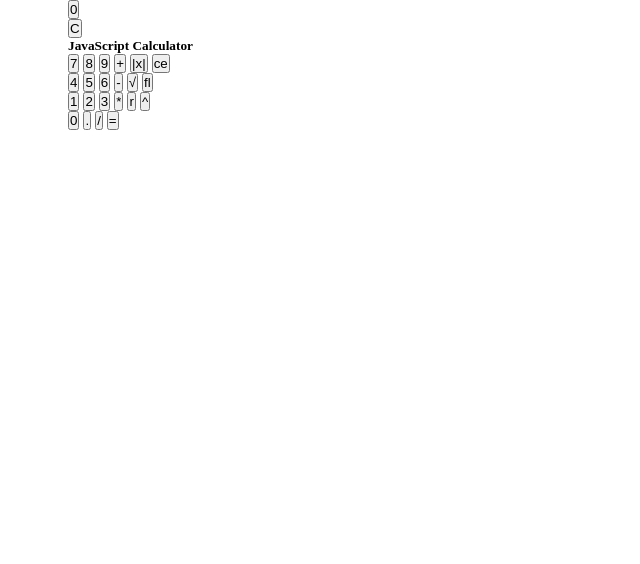
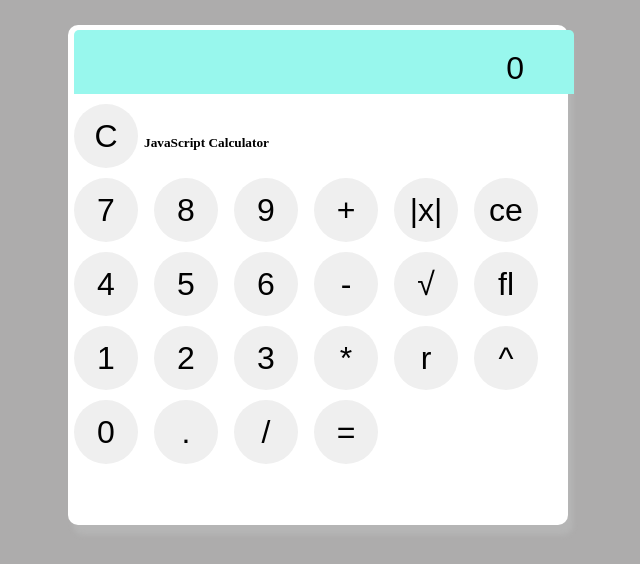
Before and after one commit to maryammoshtoofar/CW15maktab76-CalculatorApp, a plain HTML site: page index.html in a window 1280 px wide. Shown: the whole page, without its empty margins (322-962 px from the left). Drawn offline with Linux system fonts and the light colour scheme.

Commit message:
finish styling & add onclick

```diff
--- a/index.html
+++ b/index.html
@@ -1,64 +1,172 @@
 <!DOCTYPE html>
 <html lang="en">
-
   <head>
-    <meta charset="UTF-8">
-    <meta http-equiv="X-UA-Compatible" content="IE=edge">
-    <meta name="viewport" content="width=device-width, initial-scale=1.0">
+    <meta charset="UTF-8" />
+    <meta http-equiv="X-UA-Compatible" content="IE=edge" />
+    <meta name="viewport" content="width=device-width, initial-scale=1.0" />
     <title>Document</title>
-    <link href="./styles/style.css" rel="stylesheet">
+    <link href="./styles/style.css" rel="stylesheet" />
   </head>
 
   <body>
     <div class="container">
       <form>
         <div class="calcHeader">
-                <input type="button" name="result" id="result" value="0" autocomplete="off">
+          <input
+            type="button"
+            name="result"
+            id="result"
+            value="0"
+            autocomplete="off"
+          />
         </div>
         <div class="calcBody">
-                <div class="row ">
-                    <input type="button" name="reset" id="reset" value="C" onclick="clearDisplay()">
+          <div class="row">
+            <input
+              type="button"
+              name="reset"
+              id="reset"
+              value="C"
+              onclick="clearDisplay()"
+            />
             <h5>JavaScript Calculator</h5>
           </div>
-                <div class="row  bg-primary">
-                    <input type="button" name="seven" id="seven" value="7">
-                    <input type="button" name="eight" id="eight" value="8">
-                    <input type="button" name="nine" id="nine" value="9">
-                    <input type="button" name="add" id="add" value="+">
-                    <input type="button" name="abs" id="abs" value="|x|">
-                    <input type="button" name="ceil" id="ceil" value="ce">
+          <div class="row">
+            <input
+              type="button"
+              name="seven"
+              id="seven"
+              value="7"
+              onclick="addToCalc(seven.value)"
+            />
+            <input
+              type="button"
+              name="eight"
+              id="eight"
+              value="8"
+              onclick="addToCalc(eight.value)"
+            />
+            <input
+              type="button"
+              name="nine"
+              id="nine"
+              value="9"
+              onclick="addToCalc(nine.value)"
+            />
+            <input
+              type="button"
+              name="add"
+              id="add"
+              value="+"
+              onclick="addToCalc(add.value)"
+            />
+            <input type="button" name="abs" id="abs" value="|x|" />
+            <input type="button" name="ceil" id="ceil" value="ce" />
           </div>
-                <div class="row ">
-                    <input type="button" name="four" id="four" value="4">
-                    <input type="button" name="five" id="five" value="5">
-                    <input type="button" name="six" id="six" value="6">
-                    <input type="button" name="minus" id="minus" value="-">
-                    <input type="button" name="radical" id="radical" value="√">
-                    <input type="button" name="floor" id="floor" value="fl">
+          <div class="row">
+            <input
+              type="button"
+              name="four"
+              id="four"
+              value="4"
+              onclick="addToCalc(four.value)"
+            />
+            <input
+              type="button"
+              name="five"
+              id="five"
+              value="5"
+              onclick="addToCalc(five.value)"
+            />
+            <input
+              type="button"
+              name="six"
+              id="six"
+              value="6"
+              onclick="addToCalc(six.value)"
+            />
+            <input
+              type="button"
+              name="minus"
+              id="minus"
+              value="-"
+              onclick="addToCalc(minus.value)"
+            />
+            <input type="button" name="radical" id="radical" value="√" />
+            <input type="button" name="floor" id="floor" value="fl" />
           </div>
-                <div class="row ">
-                    <input type="button" name="one" id="one" value="1">
-                    <input type="button" name="two" id="two" value="2">
-                    <input type="button" name="three" id="three" value="3">
-                    <input type="button" name="multiply" id="multiply" value="*">
-                    <input type="button" name="round" id="round" value="r">
-                    <input type="button" name="power" id="power" value="^">
+          <div class="row">
+            <input
+              type="button"
+              name="one"
+              id="one"
+              value="1"
+              onclick="addToCalc(one.value)"
+            />
+            <input
+              type="button"
+              name="two"
+              id="two"
+              value="2"
+              onclick="addToCalc(two.value)"
+            />
+            <input
+              type="button"
+              name="three"
+              id="three"
+              value="3"
+              onclick="addToCalc(three.value)"
+            />
+            <input
+              type="button"
+              name="multiply"
+              id="multiply"
+              value="*"
+              onclick="addToCalc(multiply.value)"
+            />
+            <input type="button" name="round" id="round" value="r" />
+            <input
+              type="button"
+              name="power"
+              id="power"
+              value="^"
+              onclick="addToCalc(power.value)"
+            />
           </div>
-                <div class="row ">
-                    <input type="button" name="zero" id="zero" value="0">
-                    <input type="button" name="dot" id="dot" value=".">
-                    <input type="button" name="slash" id="slash" value="/">
-                    <input type="button" name="equal" id="equal" value="=">
+          <div class="row">
+            <input
+              type="button"
+              name="zero"
+              id="zero"
+              value="0"
+              onclick="addToCalc(zero.value)"
+            />
+            <input
+              type="button"
+              name="dot"
+              id="dot"
+              value="."
+              onclick="addToCalc(dot.value)"
+            />
+            <input
+              type="button"
+              name="slash"
+              id="slash"
+              value="/"
+              onclick="addToCalc(slash.value)"
+            />
+            <input
+              type="button"
+              name="equal"
+              id="equal"
+              value="="
+              onclick="finalResult()"
+            />
           </div>
         </div>
-
       </form>
     </div>
 
-
-
-
     <script src="app.js"></script>
   </body>
-
 </html>
--- a/styles/style.scss
+++ b/styles/style.scss
@@ -16,9 +16,43 @@ body {
   display: flex;
   justify-content: center;
   align-items: center;
+  background-color: #adacac;
 }
 form {
+  margin-top: 50px;
   width: 100%;
   height: 100%;
-
+  box-shadow: 5px 10px 5px #b5b5b5;
+  border-radius: 10px;
+  background-color: white;
 }
+input {
+  font-size: 32px;
+  margin: 5px 6px;
+  padding: 5px;
+  border: none;
+}
+form input {
+  width: 4rem;
+  height: 4rem;
+  border-radius: 50%;
+}
+.calcBody .row:nth-child(1) {
+  display: flex;
+  justify-content: flex-start;
+  align-items: baseline;
+}
+.calcHeader {
+  width: 100%;
+}
+.calcHeader input {
+  width: 100%;
+  text-align: right;
+  padding: 20px 50px 20px 0;
+  background-color: #98f7ed;
+  border: none;
+  border-top-left-radius: 5px;
+  border-top-right-radius: 5px;
+  border-bottom-left-radius: 0;
+  border-bottom-right-radius: 0;
+}
```
Also changed, not shown: styles/style.css, 1 other file. Lines whose indentation alone changed are shown as unchanged.
